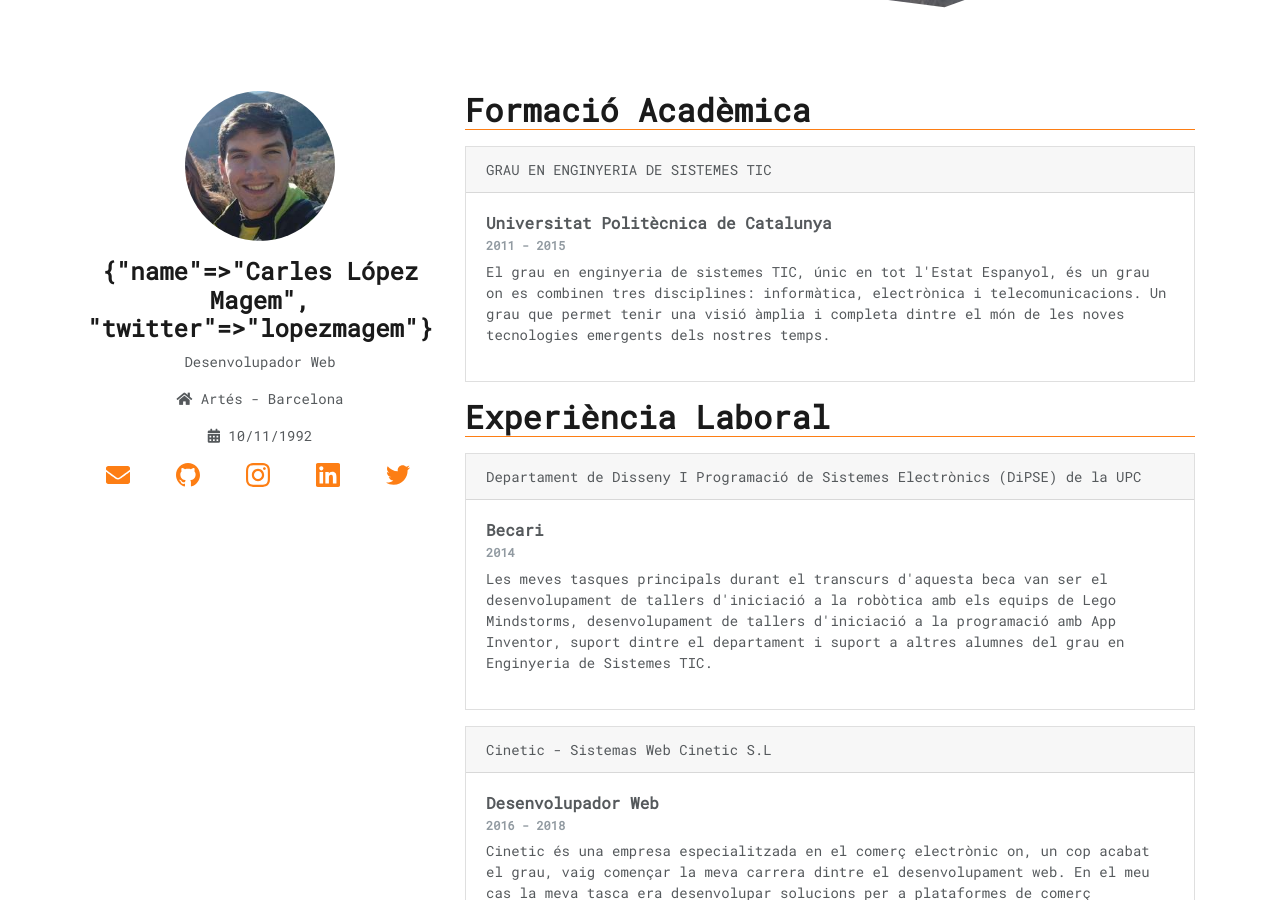
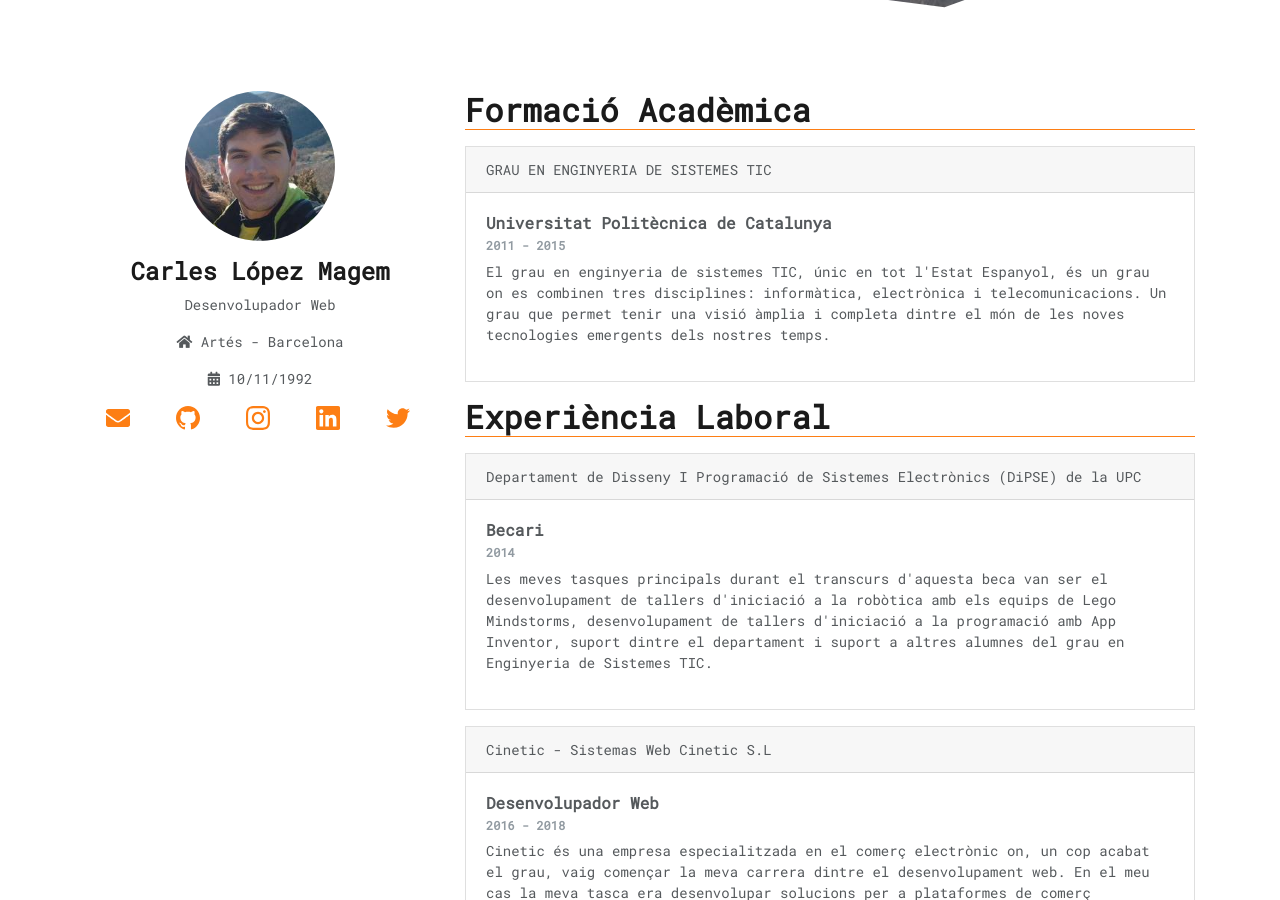
Before and after one commit to CarlesLopezMagem/CarlesLopezMagem.github.io, a Jekyll site: the page built from pages/02_about.html, in a window 1280 px wide and 900 px high, scrolled down 558 px. Built offline with Jekyll 4.4.1, drawn with Linux system fonts in a browser that asks for light colours; some web fonts are replaced.

Commit message:
Author name :)

```diff
--- a/_config.yml
+++ b/_config.yml
@@ -24,7 +24,7 @@ lang: cat
 author:
   name: Carles López Magem
   twitter: lopezmagem
-author_description: Desenvolupador Web
+  description: Desenvolupador Web
 email: carleslopezmagem@hotmail.com
 description: >- # this means to ignore newlines until "baseurl:"
   Em dic Carles López Magem i aquesta és la meva pàgina professional/personal.
--- a/_layouts/post.html
+++ b/_layouts/post.html
@@ -16,7 +16,7 @@ layout: default
           </time>
           {%- if page.author -%}
           • <span itemprop="author" itemscope itemtype="https://schema.org/Person"><span class="p-author h-card"
-              itemprop="name">{{ page.author }}</span></span>
+              itemprop="name">{{ page.author.name | default: page.author }}</span></span>
           {%- endif -%}</p>
       </header>
 
--- a/index.html
+++ b/index.html
@@ -2,8 +2,8 @@
 layout: default
 image_folder: '/assets/img/banners/code'
 ---
-
-{%- include banner.html image=page.image image_folder=page.image_folder title=site.author subtitle=site.author_description -%}
+{% capture author_name %}{{site.author.name | default: site.author}}{% endcapture %}
+{%- include banner.html image=page.image image_folder=page.image_folder title=author_name subtitle=site.author.description -%}
 
 <main class="page-content" aria-label="Content">
   <div class="container">
--- a/pages/02_about.html
+++ b/pages/02_about.html
@@ -10,8 +10,10 @@
             <div class="image">
                 <img class="mb-3" src="{{ "/assets/img/author.jpg" | relative_url }}">
             </div>
-            <h3 class="author">{{site.author}}</h3>
-            <p class="description">{{site.author_description}}</p>
+            <h3 class="author">{{site.author.name | default: site.author}}</h3>
+            {%- if site.author.description -%}
+            <p class="description">{{site.author.description}}</p>
+            {%- endif -%}
             <p><i class="fas fa-home"></i> Artés - Barcelona</p>
             <p><i class="fas fa-calendar-alt"></i> 10/11/1992</p>
             {%- include social.html -%}
```
